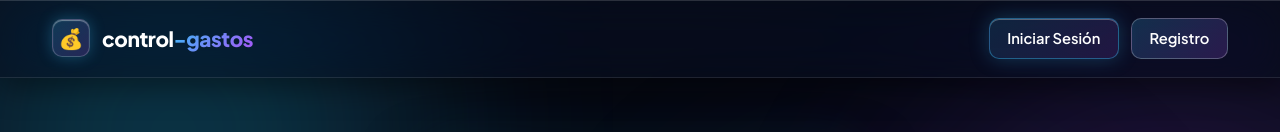
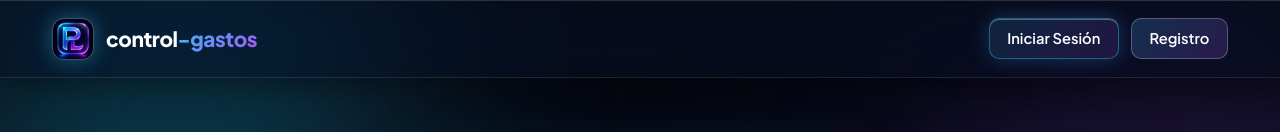
Before and after one commit to agarcia-2022075/control-gastos-v2, an Angular app in the folder frontend/: page /login in a window 1280 px wide. Shown: the top 132 px of the page. Built offline with nearby package versions, Linux system fonts and the light colour scheme.

Commit message:
feat: integrar nuevo logo oficial Glassmorphism 'PL' en navbar y favicon

```diff
--- a/frontend/src/app/app.css
+++ b/frontend/src/app/app.css
@@ -110,17 +110,33 @@
 }
 
 .brand-icon-wrapper {
-  width: 38px;
-  height: 38px;
-  border-radius: 10px;
-  background: linear-gradient(135deg, rgba(56, 189, 248, 0.2) 0%, rgba(168, 85, 247, 0.2) 100%);
-  border: 1px solid rgba(255, 255, 255, 0.2);
+  width: 42px;
+  height: 42px;
+  border-radius: 12px;
+  overflow: hidden;
+  background: rgba(10, 15, 30, 0.6);
+  border: 1px solid rgba(255, 255, 255, 0.25);
   display: flex;
   align-items: center;
   justify-content: center;
   box-shadow:
     inset 0 1px 1px rgba(255, 255, 255, 0.4),
-    0 0 15px rgba(56, 189, 248, 0.3);
+    0 0 20px rgba(56, 189, 248, 0.4);
+  transition: all 0.3s ease;
+}
+
+.brand:hover .brand-icon-wrapper {
+  box-shadow:
+    inset 0 1px 1px rgba(255, 255, 255, 0.6),
+    0 0 25px rgba(168, 85, 247, 0.5);
+  border-color: rgba(255, 255, 255, 0.4);
+}
+
+.brand-logo-img {
+  width: 100%;
+  height: 100%;
+  object-fit: cover;
+  border-radius: 10px;
 }
 
 .brand-icon {
--- a/frontend/src/app/app.html
+++ b/frontend/src/app/app.html
@@ -11,7 +11,7 @@
     <div class="header-container">
       <a routerLink="/dashboard" class="brand">
         <div class="brand-icon-wrapper">
-          <span class="brand-icon">💰</span>
+          <img src="logo.jpg" alt="Logo control-gastos" class="brand-logo-img">
         </div>
         <span class="brand-name">control<span class="brand-accent">-gastos</span></span>
       </a>
--- a/frontend/src/index.html
+++ b/frontend/src/index.html
@@ -5,7 +5,7 @@
   <title>Control de Gastos — Glassmorphism Edition</title>
   <base href="/">
   <meta name="viewport" content="width=device-width, initial-scale=1">
-  <link rel="icon" type="image/x-icon" href="favicon.ico">
+  <link rel="icon" type="image/jpeg" href="logo.jpg">
   <link rel="preconnect" href="https://fonts.googleapis.com">
   <link rel="preconnect" href="https://fonts.gstatic.com" crossorigin>
   <link href="https://fonts.googleapis.com/css2?family=Inter:wght@300;400;500;600;700&family=Plus+Jakarta+Sans:wght@400;500;600;700;800&display=swap" rel="stylesheet">
```
Also changed, not shown: frontend/public/logo.jpg (added).
